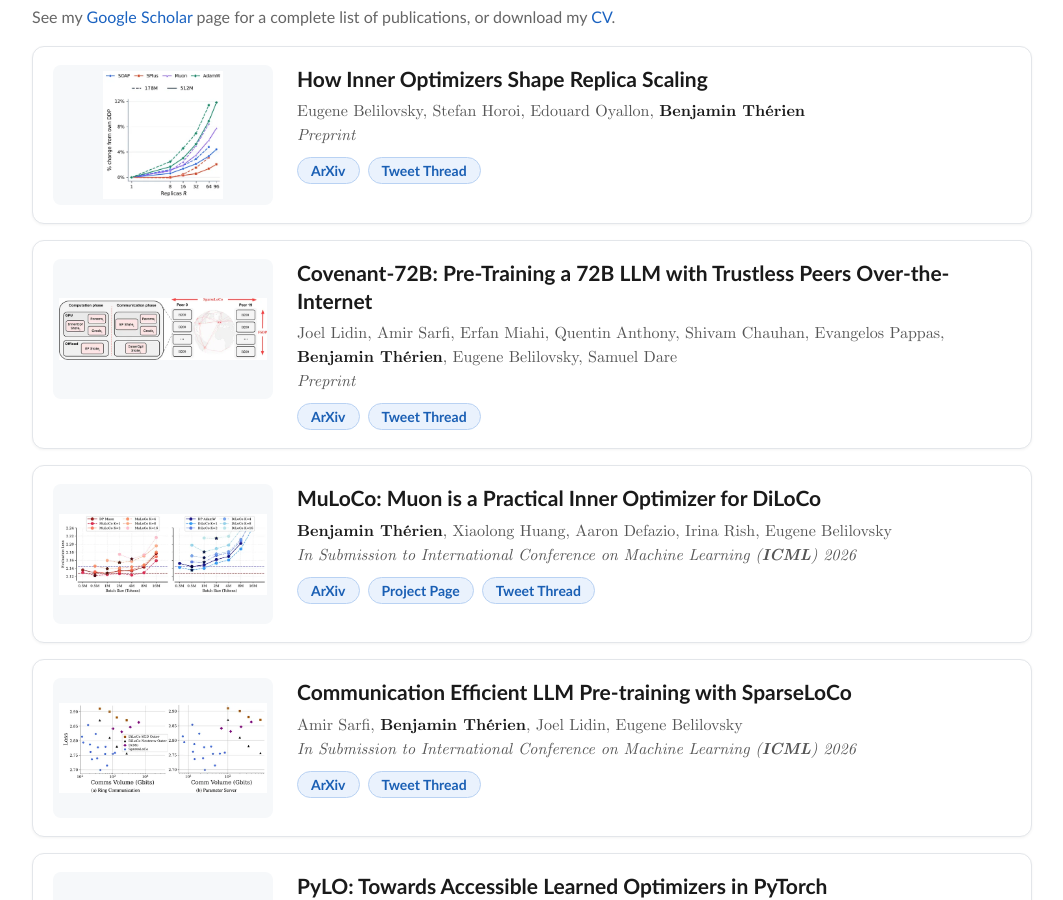
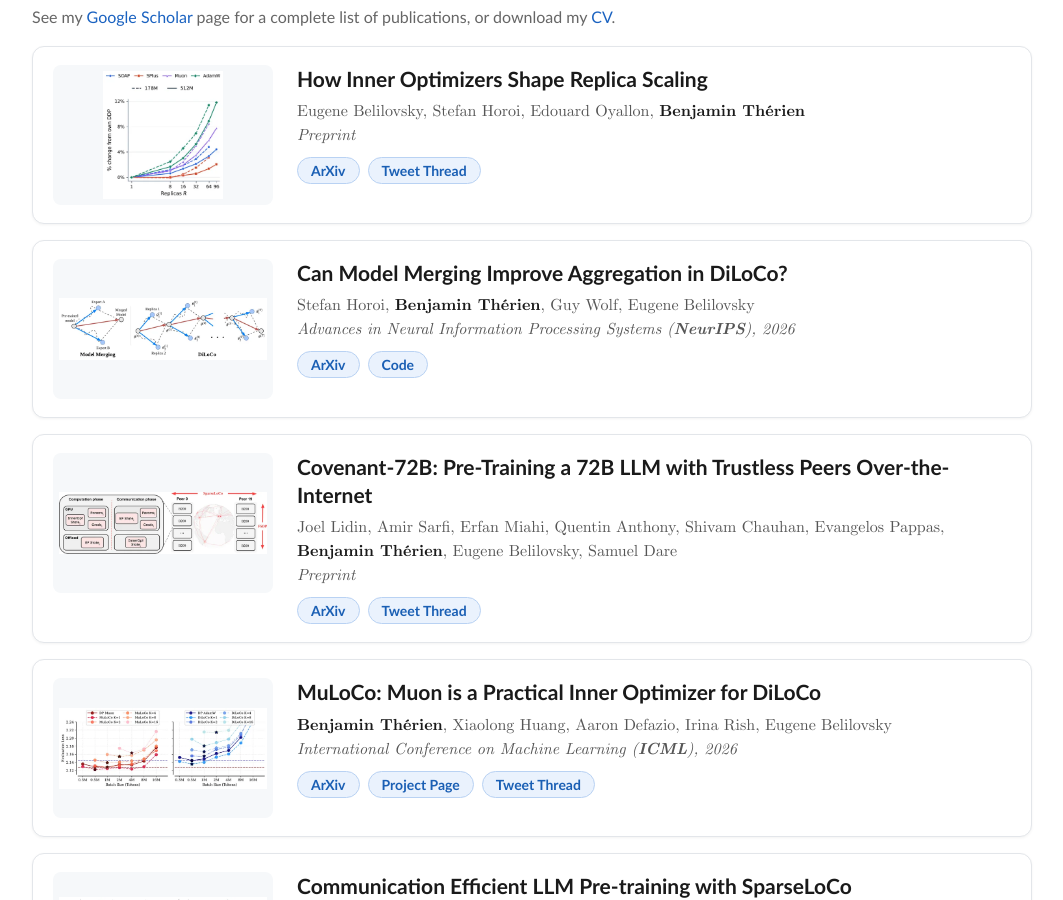
Before and after one commit to bentherien/bentherien.github.io, a Jekyll site: the page built from _pages/index.md, in a window 1280 px wide and 900 px high, scrolled down 720 px. Shown: the whole window, without its empty margins (108-1171 px from the left). Built offline with Jekyll 4.4.1, drawn with Linux system fonts in a browser that asks for light colours; the list of posts is cut into pages by our own code.

Commit message:
Add NeurIPS 2026 model-merging paper; MuLoCo accepted at ICML 2026
- Add 'Can Model Merging Improve Aggregation in DiLoCo?' (arXiv
  2607.03011, NeurIPS 2026) with its Figure 2 as the thumbnail and a
  link to the code
- MuLoCo: 'In Submission to ICML 2026' -> 'ICML, 2026'

Co-Authored-By: Claude Opus 5.5 <noreply@anthropic.com>

```diff
--- a/_pages/index.md
+++ b/_pages/index.md
@@ -426,6 +426,19 @@ I'm looking for model training positions in San Francisco.
 </div>
 
 <div class="paper" markdown="1">
+<div class="pub-thumb"><img src="{{ site.baseurl }}/images/thumbs/model_merging.webp" alt="Figure from Can Model Merging Improve Aggregation in DiLoCo?" loading="lazy" decoding="async"></div>
+<div class="paper-body" markdown="1">
+  <div class="pub-title" markdown="span">Can Model Merging Improve Aggregation in DiLoCo?</div>
+  <div class="pub-authors" markdown="span">Stefan Horoi, **Benjamin Thérien**, Guy Wolf, Eugene Belilovsky</div>
+  <div class="pub-venue" markdown="span">Advances in Neural Information Processing Systems (**NeurIPS**), 2026</div>
+  <div class="pub-links">
+    <a class="pub-link" href="https://arxiv.org/abs/2607.03011">ArXiv</a>
+    <a class="pub-link" href="https://github.com/shoroi/isoloco">Code</a>
+  </div>
+</div>
+</div>
+
+<div class="paper" markdown="1">
 <div class="pub-thumb"><img src="{{ site.baseurl }}/images/thumbs/covenant.webp" alt="Figure from Covenant-72B: Pre-Training a 72B LLM with Trustless Peers Over-the-Internet" loading="lazy" decoding="async"></div>
 <div class="paper-body" markdown="1">
   <div class="pub-title" markdown="span">Covenant-72B: Pre-Training a 72B LLM with Trustless Peers Over-the-Internet</div>
@@ -443,7 +456,7 @@ I'm looking for model training positions in San Francisco.
 <div class="paper-body" markdown="1">
   <div class="pub-title" markdown="span">MuLoCo: Muon is a Practical Inner Optimizer for DiLoCo</div>
   <div class="pub-authors" markdown="span">**Benjamin Thérien**, Xiaolong Huang, Aaron Defazio, Irina Rish, Eugene Belilovsky</div>
-  <div class="pub-venue" markdown="span">In Submission to International Conference on Machine Learning (**ICML**) 2026</div>
+  <div class="pub-venue" markdown="span">International Conference on Machine Learning (**ICML**), 2026</div>
   <div class="pub-links">
     <a class="pub-link" href="https://arxiv.org/pdf/2505.23725">ArXiv</a>
     <a class="pub-link" href="https://bentherien.github.io/muloco-1/">Project Page</a>
```
Also changed, not shown: images/model_merging.png (added), images/thumbs/model_merging.webp (added).
